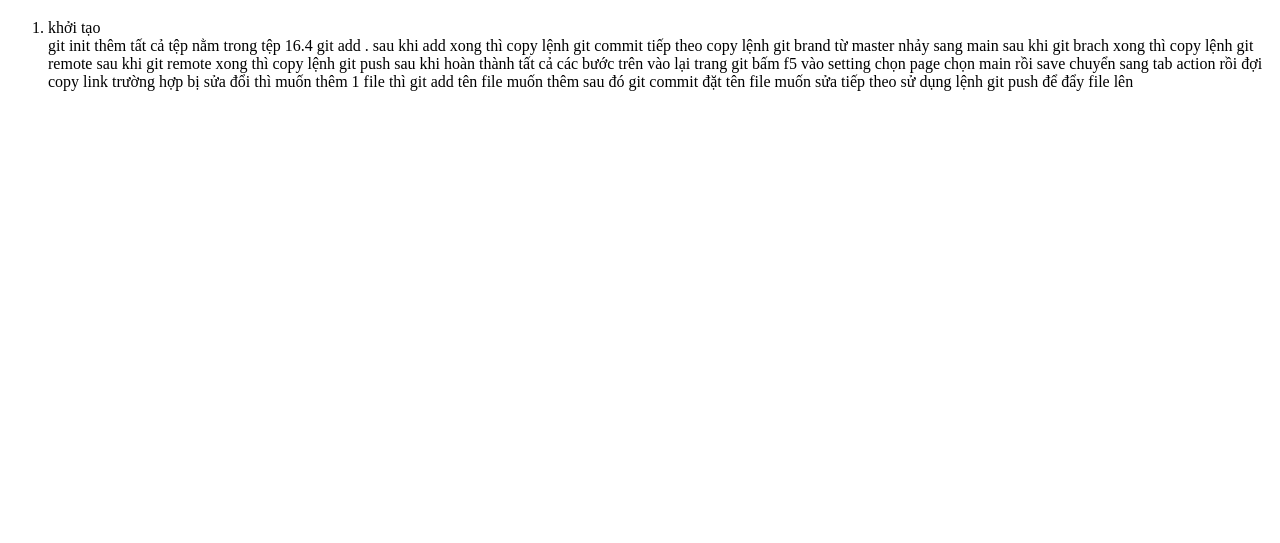
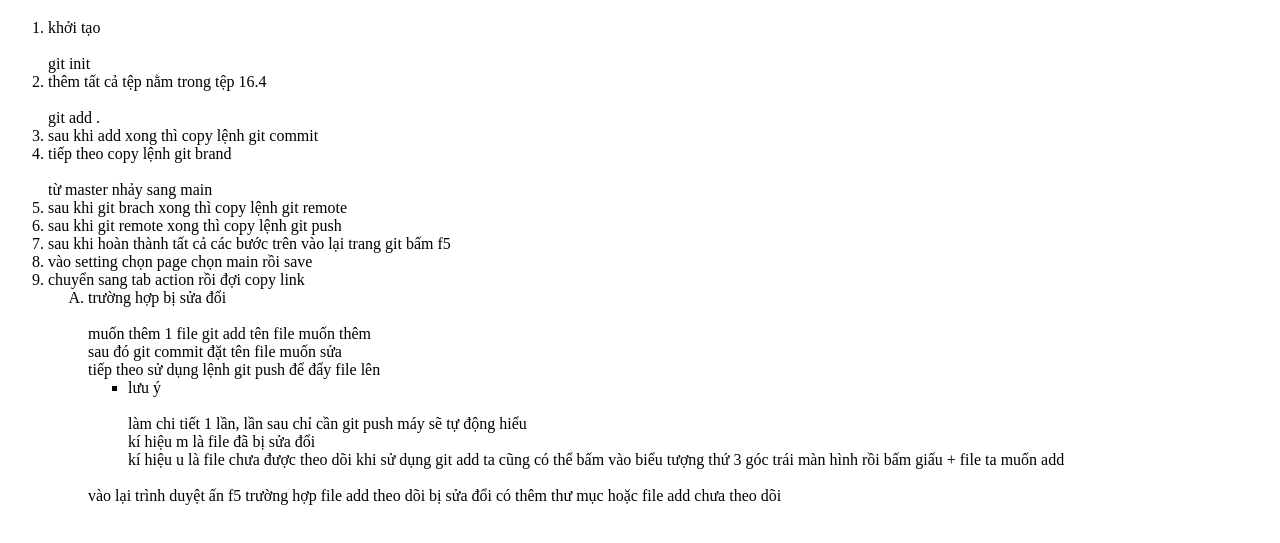
Before and after one commit to duwc06/16.4, a plain HTML site: page index.html in a window 1280 px wide. Shown: the part 61-604 px from the top of the page. Drawn offline with Linux system fonts and the light colour scheme.

Commit message:
sửa đổi lần 2

```diff
--- a/index.html
+++ b/index.html
@@ -9,20 +9,34 @@
     <h1>16.4</h1>
     <ol>
         <li>khởi tạo</li>
-        git init
-        thêm tất cả tệp nằm trong tệp 16.4
-        git add .
-        sau khi add xong thì copy lệnh git commit
-        tiếp theo  copy lệnh git brand
-        từ master nhảy sang main
-        sau khi git brach xong thì copy lệnh git remote
-        sau khi git remote xong thì copy lệnh git push
-        sau khi hoàn thành tất cả các bước trên vào lại trang git bấm f5
-        vào  setting chọn page chọn main rồi save
-        chuyển sang tab action rồi đợi copy link
-        trường hợp bị sửa đổi thì muốn thêm 1 file thì git add tên file muốn thêm
-        sau đó git commit đặt tên file muốn sửa
-        tiếp theo sử dụng lệnh git push để đẩy file lên
+       <br> git init
+        <li>thêm tất cả tệp nằm trong tệp 16.4</li>
+        <br>git add .
+        <li>sau khi add xong thì copy lệnh git commit</li>
+        <li>tiếp theo  copy lệnh git brand </li>
+       <br> từ master nhảy sang main
+       <li> sau khi git brach xong thì copy lệnh git remote</li>
+        <li>sau khi git remote xong thì copy lệnh git push</li>
+        <li>sau khi hoàn thành tất cả các bước trên vào lại trang git bấm f5 </li>
+        <li>vào setting chọn page chọn main rồi save</li>
+        <li>chuyển sang tab action rồi đợi copy link</li>
+        <ol type="A">
+           <li> trường hợp bị sửa đổi</li>
+            <br> muốn thêm 1 file git add tên file muốn thêm
+            <br>sau đó git commit đặt tên file muốn sửa
+            <br>tiếp theo sử dụng lệnh git push để đẩy file lên
+            <ul>
+               <li> lưu ý </li>
+                <br>làm chi tiết 1 lần, lần sau chỉ cần git push máy sẽ tự động hiểu
+                <br>kí hiệu m là file đã bị sửa đổi
+               <br> kí hiệu u là file chưa được theo dõi
+               khi sử dụng git add ta cũng có thể bấm vào biểu tượng thứ 3 góc trái màn hình rồi bấm giấu + file ta muốn add
+
+            </ul>
+           <br> vào lại trình duyệt ấn f5
+           trường hợp file add theo dõi bị sửa đổi có thêm thư mục hoặc file add chưa theo dõi
+        </ol>
+
 
     </ol>
 </body>
```
